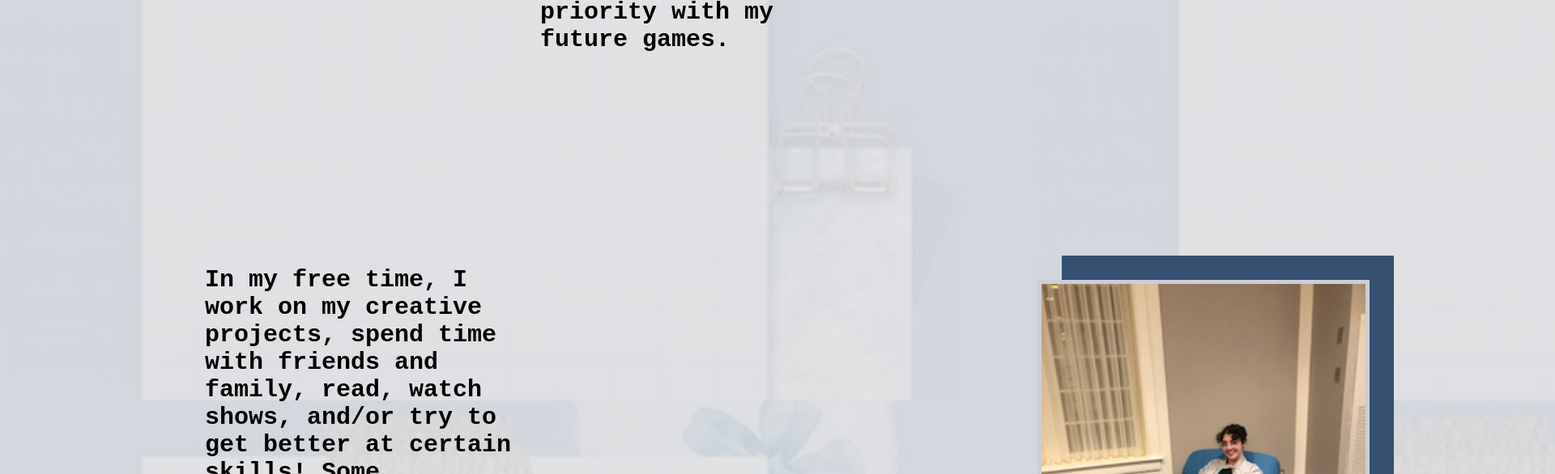
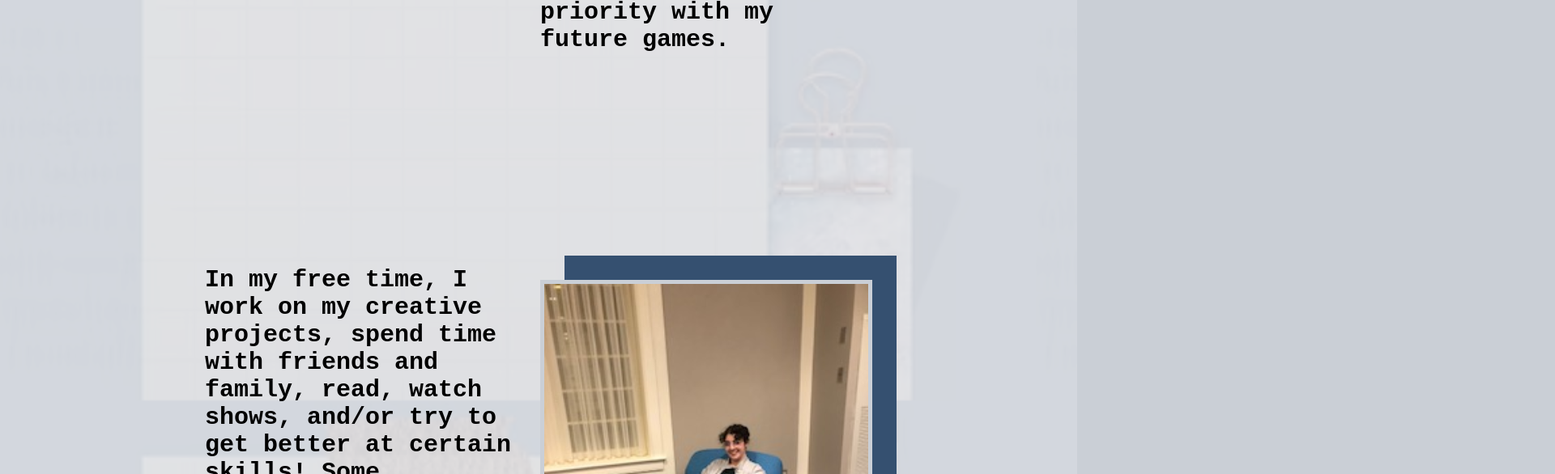
Before and after one commit to pegasiperspectives/portfolio, a plain HTML site: page index.html in a window 1280 px wide. Shown: the part 3530-4116 px from the top of the page at 81% size, 1920 px wide, since content can reach past the window. Drawn offline with Linux system fonts and the light colour scheme.

Commit message:
Update index.html

```diff
--- a/index.html
+++ b/index.html
@@ -14,7 +14,10 @@
     <h1>TALIA OLIFF</h1>
     <h2>coder, writer, & game designer.</h2>
   </div>
+
+
   <table>
+
     <tr>
       <td>
         <img class="imgL" src="miamigirl.jpg">
@@ -29,6 +32,7 @@
         </p>
       </td>
     </tr>
+
     <tr>
       <td>
         <p class="pL">I hope to one day be able to make games that can serve as an escape, enjoyment, as well as help
@@ -44,6 +48,7 @@
         <img class="imgR" src="butterfly colors.jpg">
       </td>
     </tr>
+
     <tr>
       <td>
         <img class="imgL" src="meatsilks.jpg">
@@ -57,6 +62,7 @@
         </p>
       </td>
     </tr>
+
     <tr>
       <td>
         <p class="pL">In my free time, I work on my creative projects, spend time with friends and family, read,
@@ -65,12 +71,13 @@
         </p>
       </td>
 
-      <td style="padding-bottom: 150px;">
       <td>
         <img class="imgR" src="IMG_1183.jpg">
       </td>
     </tr>
+
   </table>
+
   <div class="contact">
       <h3>Interested in contacting me?</h3>
       <h4>► olifftj@miamioh.edu</h4>
```
